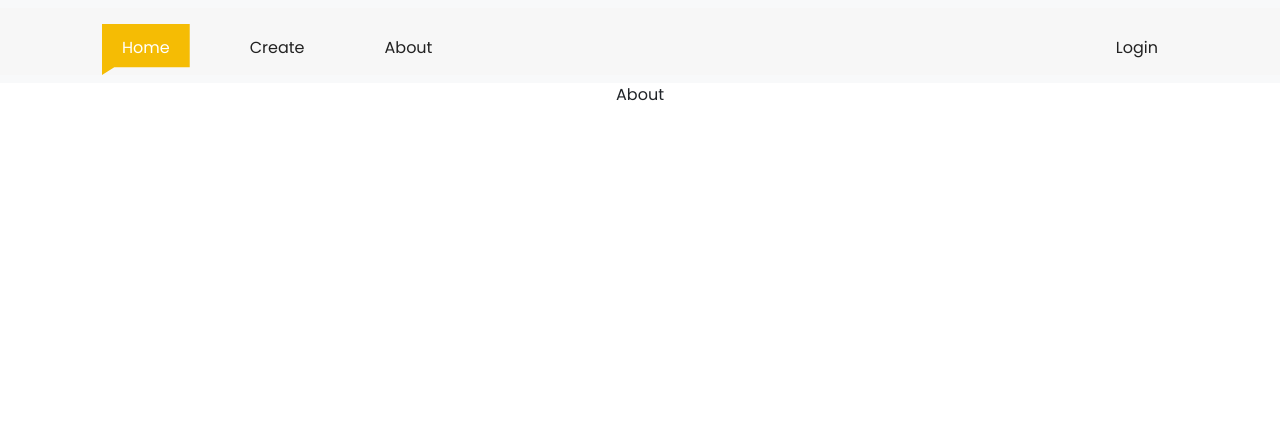
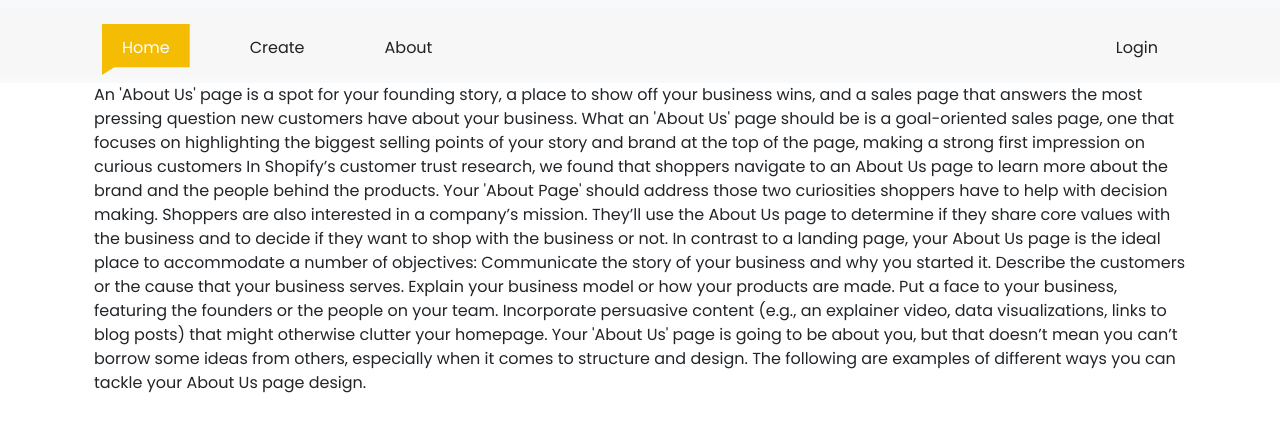
Before and after one commit to rayal-systems-react/firebase-blog-app, a React (Create React App) app: page /about in a window 1280 px wide. Shown: the top 432 px of the page. Built offline with nearby package versions, Linux system fonts and the light colour scheme; no server answers.

Commit message:
31-Not Found and About Page

```diff
--- a/src/pages/About.js
+++ b/src/pages/About.js
@@ -1,9 +1,41 @@
-import React from 'react'
+import React from "react";
 
-function About() {
+const About = () => {
   return (
-    <div>About</div>
-  )
-}
+    <div className="container padding">
+      <div className="col-md-12">
+        <div className="row mx-0 text-start">
+          <p>
+            An 'About Us' page is a spot for your founding story, a place to
+            show off your business wins, and a sales page that answers the most
+            pressing question new customers have about your business. What an
+            'About Us' page should be is a goal-oriented sales page, one that
+            focuses on highlighting the biggest selling points of your story and
+            brand at the top of the page, making a strong first impression on
+            curious customers In Shopify’s customer trust research, we found
+            that shoppers navigate to an About Us page to learn more about the
+            brand and the people behind the products. Your 'About Page' should
+            address those two curiosities shoppers have to help with decision
+            making. Shoppers are also interested in a company’s mission. They’ll
+            use the About Us page to determine if they share core values with
+            the business and to decide if they want to shop with the business or
+            not. In contrast to a landing page, your About Us page is the ideal
+            place to accommodate a number of objectives: Communicate the story
+            of your business and why you started it. Describe the customers or
+            the cause that your business serves. Explain your business model or
+            how your products are made. Put a face to your business, featuring
+            the founders or the people on your team. Incorporate persuasive
+            content (e.g., an explainer video, data visualizations, links to
+            blog posts) that might otherwise clutter your homepage. Your 'About
+            Us' page is going to be about you, but that doesn’t mean you can’t
+            borrow some ideas from others, especially when it comes to structure
+            and design. The following are examples of different ways you can
+            tackle your About Us page design.
+          </p>
+        </div>
+      </div>
+    </div>
+  );
+};
 
-export default About
+export default About;
--- a/src/pages/NotFound.js
+++ b/src/pages/NotFound.js
@@ -1,9 +1,11 @@
-import React from 'react'
+import React from "react";
 
-function NotFound() {
+const NotFound = () => {
   return (
-    <div>NotFound</div>
-  )
-}
+    <div>
+      <img src="/images/404-NotFound.jpg" alt="page not found" />
+    </div>
+  );
+};
 
-export default NotFound
+export default NotFound;
```
Also changed, not shown: public/images/404-NotFound.jpg (added).
